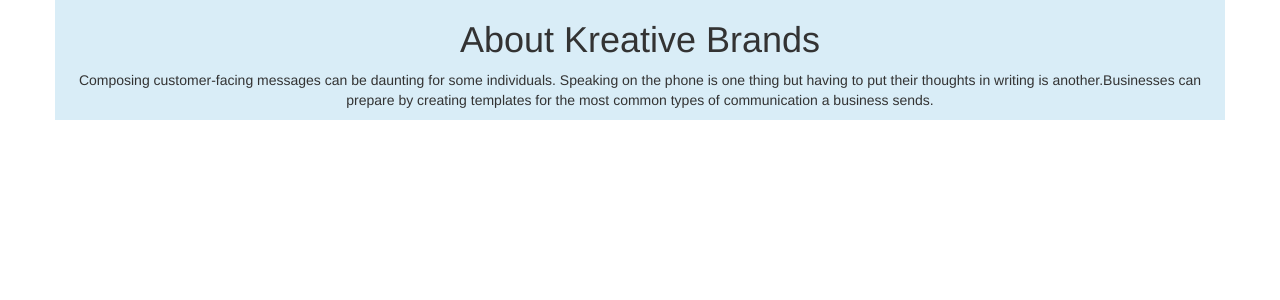
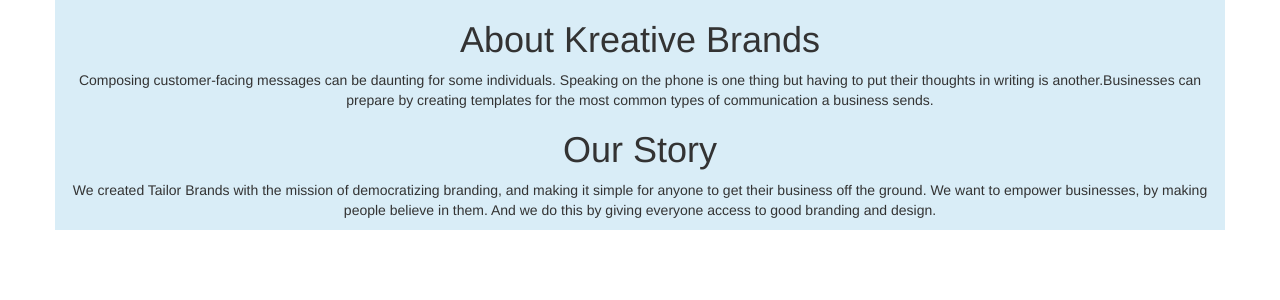
Before and after one commit to easthermutheumwengei/Kreative-Brand, a Flask app: page /about in a window 1280 px wide. Shown: the part 82-382 px from the top of the page. Run offline with Flask 2, Linux system fonts and the light colour scheme; some libraries are stand-ins or nearby versions.

Commit message:
added user story

```diff
--- a/app/templates/about.html
+++ b/app/templates/about.html
@@ -13,7 +13,11 @@
         <p> Composing customer-facing messages can be daunting for some individuals. Speaking on the phone is one thing but having to put their thoughts in writing is another.Businesses can prepare by creating templates for the most common types of communication
             a business sends.</p>
     </div>
-
+    <div class="text-center">
+        <h1>{{story}}</h1>
+        <p> We created Tailor Brands with the mission of democratizing branding, and making it simple for anyone to get their business off the ground. We want to empower businesses, by making people believe in them. And we do this by giving everyone access
+            to good branding and design.</p>
+    </div>
 
 </div>
 {%endblock%}
```
